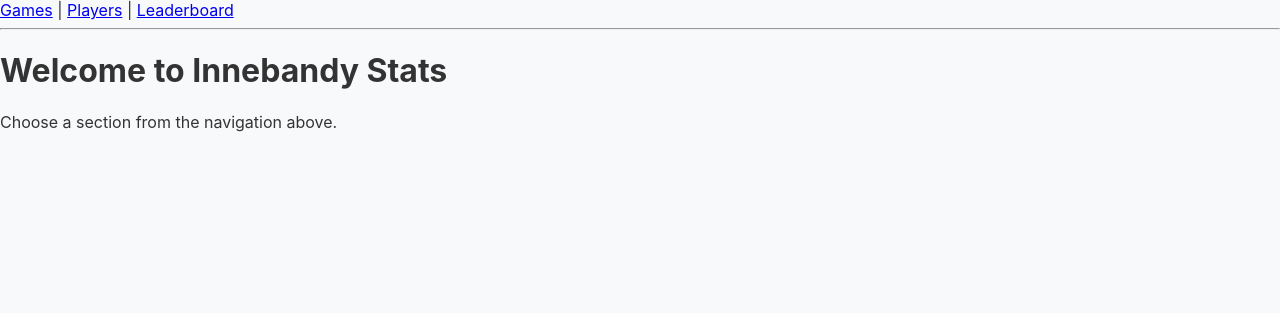
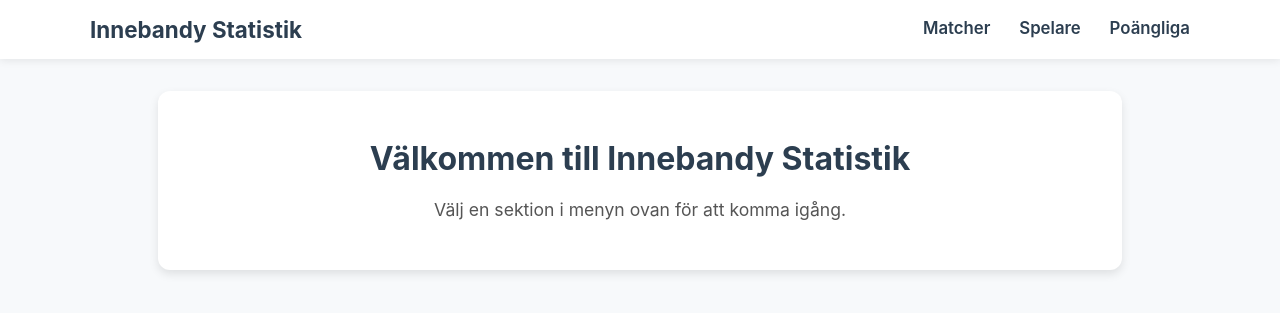
Before and after one commit to EricL03/Floorball_stats, a Django app: page / in a window 1280 px wide. Shown: the top 313 px of the page. Run offline with Django 5.2, Linux system fonts and the light colour scheme.

Commit message:
Added nice styling to the topbar and welcome page

```diff
--- a/floorball_stats/static/css/styles.css
+++ b/floorball_stats/static/css/styles.css
@@ -355,3 +355,81 @@ select {
     min-width: 240px;
   }
 }
+
+/* ---------------- WELCOME / DASHBOARD ---------------- */
+.text-center {
+  text-align: center;
+}
+
+.welcome-text {
+  font-size: 1.1rem;
+  color: #555;
+  margin-top: 1rem;
+}
+
+/* ---------------- NAVBAR ---------------- */
+.navbar {
+  background-color: #fff;
+  box-shadow: 0 2px 8px rgba(0, 0, 0, 0.08);
+  padding: 1rem 1.5rem;
+  position: sticky;
+  top: 0;
+  z-index: 100;
+}
+
+.nav-container {
+  display: flex;
+  justify-content: space-between;
+  align-items: center;
+  max-width: 1100px;
+  margin: 0 auto;
+}
+
+.nav-logo a {
+  font-size: 1.4rem;
+  font-weight: 700;
+  color: #2c3e50;
+  text-decoration: none;
+}
+
+.nav-links {
+  display: flex;
+  gap: 1.8rem;
+}
+
+.nav-link {
+  text-decoration: none;
+  color: #2c3e50;
+  font-weight: 600; /* bolder text */
+  font-size: 1.05rem; /* slightly larger for readability */
+  transition: color 0.2s ease, border-bottom 0.2s ease;
+  padding-bottom: 0.25rem;
+}
+
+.nav-link:hover {
+  color: #3498db;
+  border-bottom: 2px solid #3498db;
+}
+
+.nav-link.active {
+  color: #3498db;
+  border-bottom: 2px solid #3498db;
+  font-weight: 700;
+}
+
+@media (max-width: 600px) {
+  .nav-container {
+    flex-direction: column;
+    gap: 0.6rem;
+  }
+
+  .nav-links {
+    flex-wrap: wrap;
+    justify-content: center;
+    gap: 1rem;
+  }
+
+  .nav-link {
+    font-size: 1rem;
+  }
+}
--- a/floorball_stats/templates/base.html
+++ b/floorball_stats/templates/base.html
@@ -7,12 +7,34 @@
     <link rel="stylesheet" href="{% static 'css/styles.css' %}" />
   </head>
   <body>
-    <nav>
-      <a href="{% url 'games:list' %}">Games</a> |
-      <a href="{% url 'players:list' %}">Players</a> |
-      <a href="{% url 'stats:leaderboard' %}">Leaderboard</a>
+    <nav class="navbar">
+      <div class="nav-container">
+        <div class="nav-logo">
+          <a href="{% url 'games:list' %}">Innebandy Statistik</a>
+        </div>
+        <div class="nav-links">
+          <a
+            href="{% url 'games:list' %}"
+            class="nav-link {% if '/games' in request.path %}active{% endif %}"
+          >
+            Matcher
+          </a>
+          <a
+            href="{% url 'players:list' %}"
+            class="nav-link {% if '/players' in request.path %}active{% endif %}"
+          >
+            Spelare
+          </a>
+          <a
+            href="{% url 'stats:leaderboard' %}"
+            class="nav-link {% if '/stats' in request.path %}active{% endif %}"
+          >
+            Poängliga
+          </a>
+        </div>
+      </div>
     </nav>
-    <hr />
-    {% block content %}{% endblock %}
+
+    <main>{% block content %}{% endblock %}</main>
   </body>
 </html>
--- a/floorball_stats/templates/dashboard.html
+++ b/floorball_stats/templates/dashboard.html
@@ -1,4 +1,6 @@
 {% extends "base.html" %} {% block content %}
-<h1>Welcome to Innebandy Stats</h1>
-<p>Choose a section from the navigation above.</p>
+<div class="game-detail-container text-center">
+  <h1 class="page-title">Välkommen till Innebandy Statistik</h1>
+  <p class="welcome-text">Välj en sektion i menyn ovan för att komma igång.</p>
+</div>
 {% endblock %}
```
